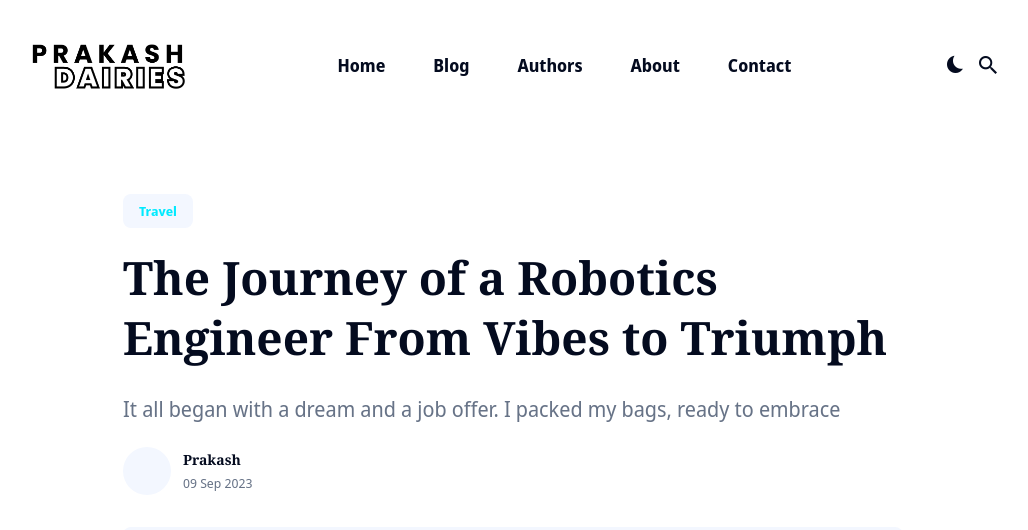
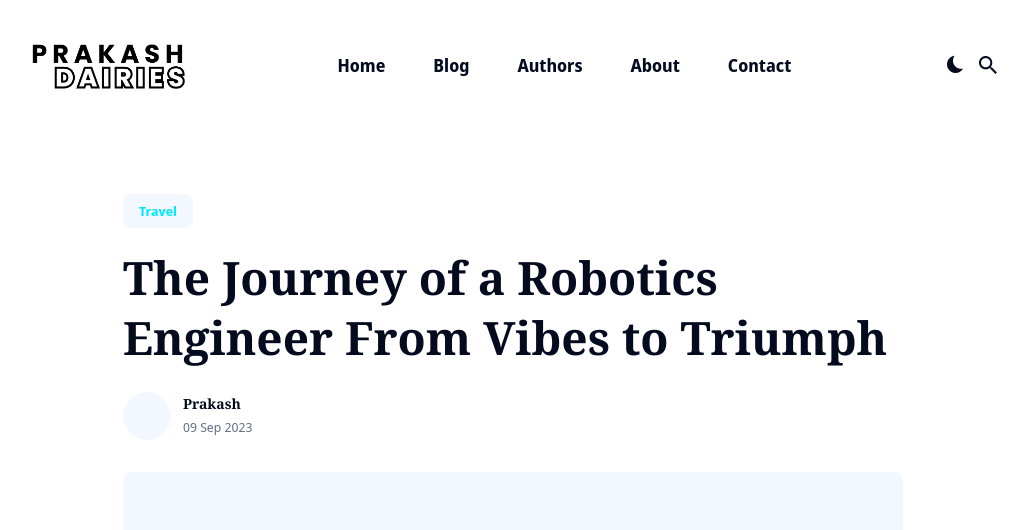
Before and after one commit to PrakasRavichandran/dairy-blog, a Jekyll site: the page built from _posts/2023-09-09-the-journey-of-a-robotics-engineer.markdown, in a window 1280 px wide and 900 px high. Shown: the top 530 px of the window, without its empty margins (127-1155 px from the left). Built offline with Jekyll 4.4.1, drawn with Linux system fonts in a browser that asks for light colours; nearby versions of some CDN libraries.

Commit message:
Update 2023-09-09-the-journey-of-a-robotics-engineer.markdown

```diff
--- a/_posts/2023-09-09-the-journey-of-a-robotics-engineer.markdown
+++ b/_posts/2023-09-09-the-journey-of-a-robotics-engineer.markdown
@@ -1,7 +1,7 @@
 ---
 layout: post
 title:  The Journey of a Robotics Engineer From Vibes to Triumph
-description:  It all began with a dream and a job offer. I packed my bags, ready to embrace
+description:
 date:   2023-09-09 22:15:35 +0300
 author: prakash
 image:  '/images/20.jpg'
```
